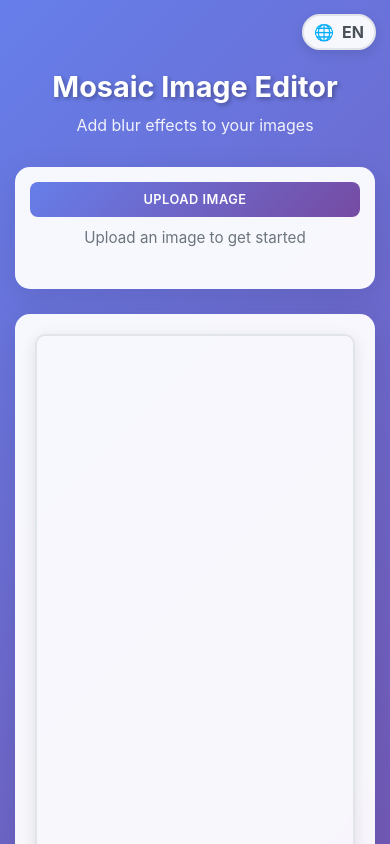
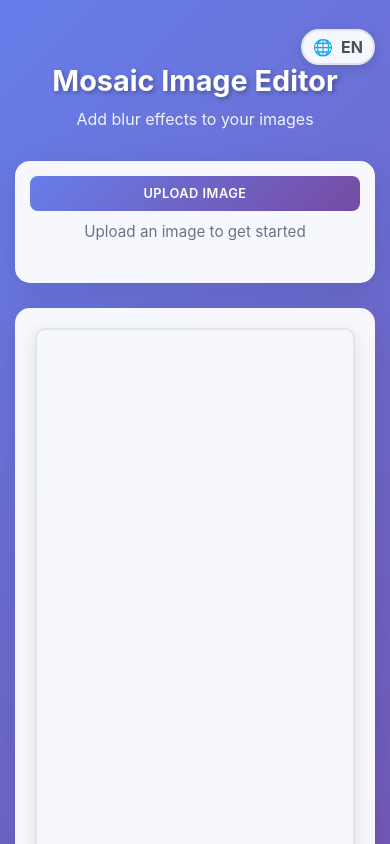
Before and after one commit to LuSicong22/---mosaic-app, a React (Vite) app: page / in a window 390 px wide. Shown: the top 844 px of the page. Built offline with nearby package versions, Linux system fonts and the light colour scheme.

Commit message:
style: update language dropdown positioning and styling for improved layout

```diff
--- a/src/App.css
+++ b/src/App.css
@@ -16,10 +16,11 @@ body {
 }
 
 .lang-dropdown {
-  position: fixed;
-  top: 14px;
-  right: 14px;
+  position: relative;
   z-index: 2000;
+  display: block;
+  text-align: right;
+  margin-top: 14px;
 }
 
 .lang-trigger {
@@ -345,11 +346,6 @@ canvas {
     padding: 15px;
   }
 
-  /* Avoid overlap between fixed language button and heading */
-  .header {
-    padding-top: 56px;
-  }
-
   /* Slightly compact language pill on small screens */
   .lang-trigger {
     padding: 6px 10px;
```
